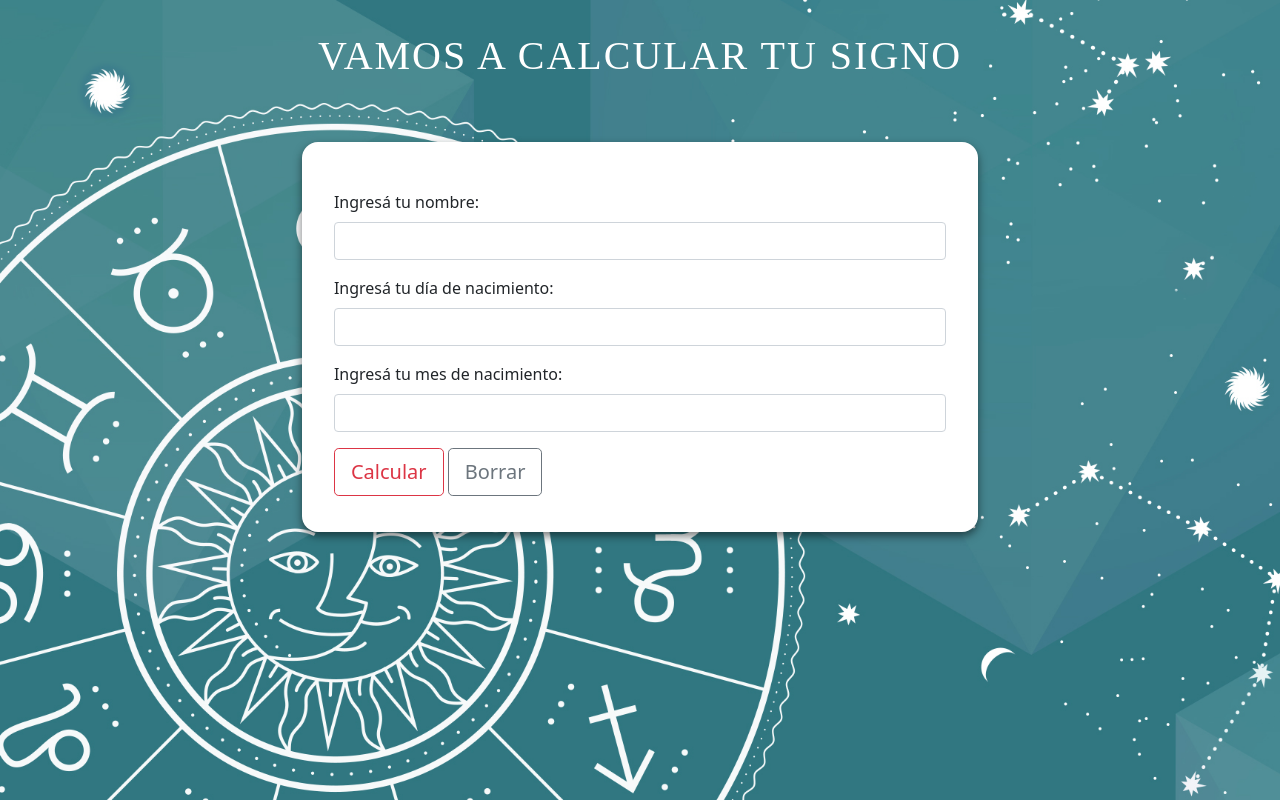
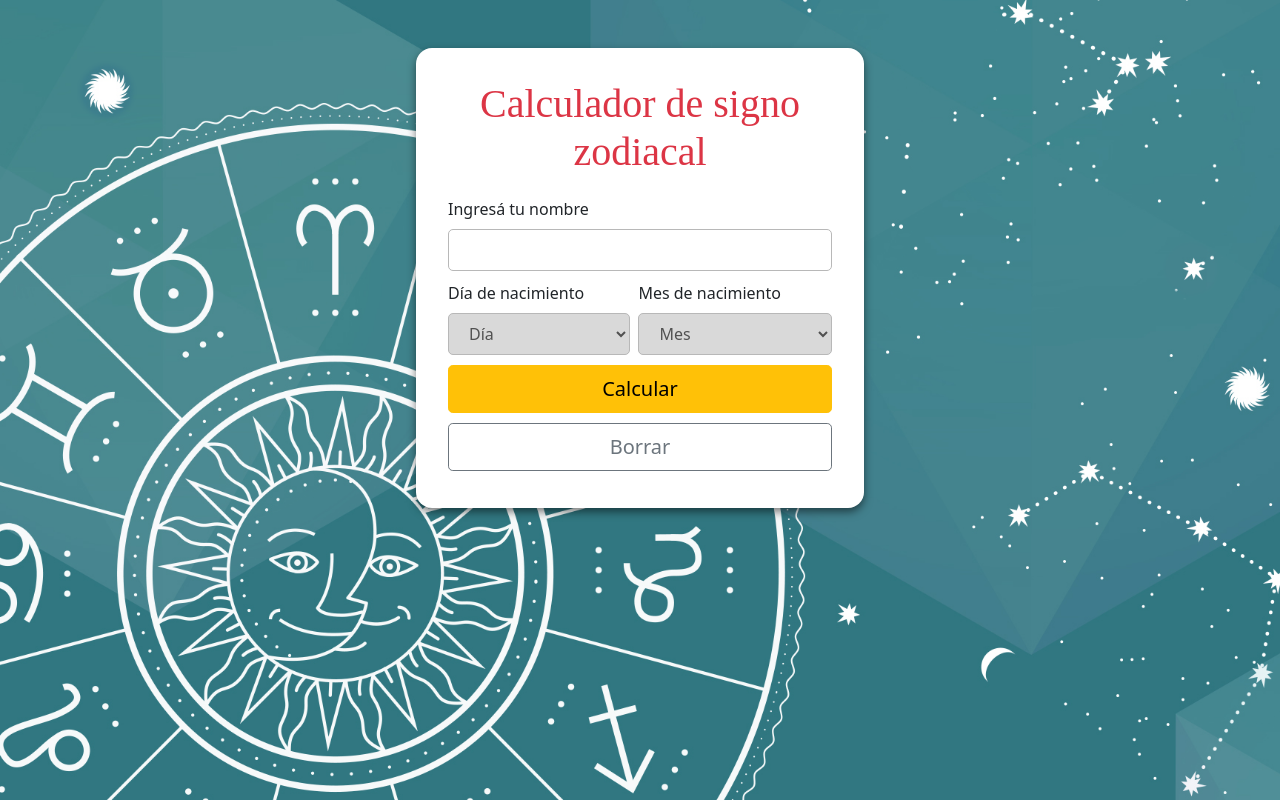
Before and after one commit to Manuhnz/Javascript, a plain HTML site: page index.html in a window 1280 px wide. Drawn offline with nearby package versions, Linux system fonts and the light colour scheme; a web font is replaced by a local one.

Commit message:
librerias

```diff
--- a/css/styles.css
+++ b/css/styles.css
@@ -21,20 +21,42 @@ main {
     width: 100%;
 }
 
-.titulo {
-    color: white;
-    text-transform: uppercase;
-    font-family: anton;
-    letter-spacing: 2px;
-    padding: 2rem;
-    z-index: 2;
+h1 {
+    color: #dc3545;
+    margin-bottom: 1rem;
+    font-family: pinecone-mvb-rough2;
+    font-weight: 400;
 }
 
-.formIngreso, .formSigno {
-    height: 90%;
-    padding: 3rem 2rem;
-    margin: 1rem;
+.formulario {
+    width: 28rem;
+    padding: 2rem;
+    margin-top: 3rem;
     background-color: white;
     border-radius: 1rem;
     filter: drop-shadow(0px 4px 4px rgba(0, 0, 0, 0.5));
 }
+
+input, select {
+    width: 100%;
+    padding: 8px 16px;
+    border-radius: 5px;
+    border:1px solid #b8b8b8;
+    color:#515151;
+}
+.inputDia, .inputMes {
+    background-color: #d9d9d9;
+}
+.btn {
+    margin: 5px 0;
+}
+
+.inputBox {
+    display: block;
+    padding: 5px 0;
+}
+
+.flexBox {
+    display: flex;
+    gap: 0.5rem;
+}
--- a/index.html
+++ b/index.html
@@ -5,37 +5,37 @@
     <meta charset="UTF-8">
     <meta http-equiv="X-UA-Compatible" content="IE=edge">
     <meta name="viewport" content="width=device-width, initial-scale=1.0">
-    <link rel="stylesheet" href="https://use.typekit.net/oik1knh.css">
-    <link href="https://cdn.jsdelivr.net/npm/bootstrap@5.0.2/dist/css/bootstrap.min.css" rel="stylesheet"
-        integrity="sha384-EVSTQN3/azprG1Anm3QDgpJLIm9Nao0Yz1ztcQTwFspd3yD65VohhpuuCOmLASjC" crossorigin="anonymous">
+    <link rel="stylesheet" href="https://use.typekit.net/yyf0xwx.css">
+    <link href="https://cdn.jsdelivr.net/npm/bootstrap@5.0.2/dist/css/bootstrap.min.css" rel="stylesheet" integrity="sha384-EVSTQN3/azprG1Anm3QDgpJLIm9Nao0Yz1ztcQTwFspd3yD65VohhpuuCOmLASjC" crossorigin="anonymous">
     <title>Signos Zodiacales</title>
     <link rel="stylesheet" href="./css/styles.css">
 </head>
 
 <body>
     <main >
-        <div class="titulo">
-            <h1>Vamos a calcular tu signo</h1>
-        </div>
-
-        <div class="formSigno">
+        <div class="formulario">
+            <h1 class="text-center">Calculador de signo zodiacal</h1>
             <form id="form">
-                <div class="mb-3">
-                    <label for="exampleInputEmail1" class="form-label">Ingresá tu nombre:</label>
-                    <input id="nombre" class="form-control" type="text">
+                <div class="inputBox">
+                    <label class="form-label">Ingresá tu nombre</label>
+                    <input id="nombre" class="inputNombre" type="text">
                 </div>
-                <div class="mb-3">
-                    <label class="form-label">Ingresá tu día de nacimiento:</label>
-                    <input id="dia" class="form-control" type="number">
+                <div class="flexBox">
+                    <div class="inputBox">
+                        <label class="form-label">Día de nacimiento</label>
+                        <select id="dia" class="inputDia">
+                            <option value="dia" selected disabled>Día</option>
+                        </select>
+                    </div>
+                    <div class="inputBox">
+                        <label class="form-label">Mes de nacimiento</label>
+                        <select id="mes" class="inputMes">
+                            <option value="mes" selected disabled>Mes</option>
+                        </select>
+                    </div>
                 </div>
-                <div class="mb-3">
-                    <label for="exampleInputEmail1" class="form-label">Ingresá tu mes de nacimiento:</label>
-                    <input id="mes" class="form-control" type="number">
-                </div>
-                <div>
-                    <a id="btnCalcular" href="" type="submit" class="btn-lg btn btn-outline-danger">Calcular</a>
-                    <a id="btnBorrar" href="" type="submit" class="btn-lg btn btn-outline-secondary">Borrar</a>
-                </div>
+                <input type="submit" value="Calcular" class="btn-lg btn btn-warning" id="btnCalcular">
+                <input type="submit" value="Borrar" class="btn-lg btn btn-outline-secondary" id="btnBorrar">
             </form>
         </div>
     </main>
@@ -43,6 +43,7 @@
     <script src="https://cdn.jsdelivr.net/npm/bootstrap@5.0.2/dist/js/bootstrap.bundle.min.js"
         integrity="sha384-MrcW6ZMFYlzcLA8Nl+NtUVF0sA7MsXsP1UyJoMp4YLEuNSfAP+JcXn/tWtIaxVXM"
         crossorigin="anonymous"></script>
+    <script src="https://unpkg.com/sweetalert/dist/sweetalert.min.js"></script>
     <script src="./js/script.js"></script>
 </body>
 
--- a/js/script.js
+++ b/js/script.js
@@ -1,24 +1,68 @@
 const signos = [
-    {signo: 'Aries', fecha: ((dia >= 21 && mes == 3) || (dia <= 19 && mes == 4)), elemento: 'Fuego'},
-    {signo: 'Tauro', fecha: ((dia >= 20 && mes == 4) || (dia <= 20 && mes == 5)), elemento: 'Tierra'},
-    {signo: 'Géminis', fecha: ((dia >= 21 && mes == 5) || (dia <= 20 && mes == 6)), elemento: 'Aire'},
-    {signo: 'Cáncer', fecha: ((dia >= 21 && mes == 6) || (dia <= 22 && mes == 7)), elemento: 'Agua'},
-    {signo: 'Leo', fecha: ((dia >= 23 && mes == 7) || (dia <= 22 && mes == 8)), elemento: 'Fuego'},
-    {signo: 'Virgo', fecha: ((dia >= 23 && mes == 8) || (dia <= 22 && mes == 9)), elemento: 'Tierra'},
-    {signo: 'Libra', fecha: ((dia >= 23 && mes == 9) || (dia <= 22 && mes == 10)), elemento: 'Aire'},
+    {signo: 'Aries', fecha: ((dia >= 21 && mes == 03) || (dia <= 19 && mes == 04)), elemento: 'Fuego'},
+    {signo: 'Tauro', fecha: ((dia >= 20 && mes == 04) || (dia <= 20 && mes == 05)), elemento: 'Tierra'},
+    {signo: 'Géminis', fecha: ((dia >= 21 && mes == 05) || (dia <= 20 && mes == 06)), elemento: 'Aire'},
+    {signo: 'Cáncer', fecha: ((dia >= 21 && mes == 06) || (dia <= 22 && mes == 07)), elemento: 'Agua'},
+    {signo: 'Leo', fecha: ((dia >= 23 && mes == 07) || (dia <= 22 && mes == 08)), elemento: 'Fuego'},
+    {signo: 'Virgo', fecha: ((dia >= 23 && mes == 08) || (dia <= 22 && mes == 09)), elemento: 'Tierra'},
+    {signo: 'Libra', fecha: ((dia >= 23 && mes == 09) || (dia <= 22 && mes == 10)), elemento: 'Aire'},
     {signo: 'Escorpio', fecha: ((dia >= 23 && mes == 10) || (dia <= 21 && mes == 11)), elemento: 'Agua'},
     {signo: 'Sagitario', fecha: ((dia >= 22 && mes == 11) || (dia <= 21 && mes == 12)), elemento: 'Fuego'},
-    {signo: 'Capricornio', fecha: ((dia >= 22 && mes == 12) || (dia <= 19 && mes == 1)), elemento: 'Tierra'},
-    {signo: 'Acuario', fecha: ((dia >= 20 && mes == 1) || (dia <= 18 && mes == 2)), elemento: 'Aire'},
-    {signo: 'Piscis', fecha: ((dia >= 19 && mes == 2) || (dia <= 20 && mes == 3)), elemento: 'Agua'},
+    {signo: 'Capricornio', fecha: ((dia >= 22 && mes == 12) || (dia <= 19 && mes == 01)), elemento: 'Tierra'},
+    {signo: 'Acuario', fecha: ((dia >= 20 && mes == 01) || (dia <= 18 && mes == 02)), elemento: 'Aire'},
+    {signo: 'Piscis', fecha: ((dia >= 19 && mes == 02) || (dia <= 20 && mes == 03)), elemento: 'Agua'},
 ];
 
-let nombreUsuario = document.getElementById('nombre');
-let diaUsuario = document.getElementById('dia');
-let mesUsuario = document.getElementById('mes');
-let btnCalcular = document.getElementById('btnCalcular');
-let btnBorrar = document.getElementById('btnBorrar');
+const nombreUsuario = document.getElementById('nombre');
+      selectDia = document.querySelector('#dia');
+      selectMes = document.querySelector('#mes');
+      btnCalcular = document.getElementById('btnCalcular');
+      btnBorrar = document.getElementById('btnBorrar');
+      dias = ['01','02','03','04','05','06','07','08','09','10','11','12','13','14','15','16','17','18','19','20','21','22','23','24','25','26','27','28','29','30','31']
+      meses = ['01','02','03','04','05','06','07','08','09','10','11','12']
 
+function cargarSelect(array, select) {
+    array.forEach(element => {
+        let option = `<option>${element}</option>`
+        select.innerHTML += option;
+    })
+}
+
+cargarSelect(dias, selectDia);
+cargarSelect(meses, selectMes);
+
+btnCalcular.addEventListener('click', (event) => {
+    event.preventDefault();
+
+    const datos = {
+        nombre: nombreUsuario.value,
+        dia: selectDia.value,
+        mes: selectMes.value,
+    };
+    console.log(datos);
+
+    const signoTrue = signos.filter(function(datos) {
+        return signos.fecha == datos.dia && signos.fecha == datos.mes;
+    });
+    console.log(signoTrue);
+
+    //Comento esta parte hasta resolver el filtrado, una vez que eso funcione esto tambien deberia funcionar correctamente.
+
+    /* const encontrarSigno = signoTrue.find((signo) => signo.fecha == true);
+    console.log(encontrarSigno);
+
+    let signo = encontrarSigno.signo;
+    let elemento = encontrarSigno.elemento; */
+
+    swal({
+        title: "Bienvenido/a " + nombreUsuario.value +"!",
+        text: "Tu signo es ",
+        icon: "success",
+        button: "OK",
+      });
+})
+
+/*
 btnCalcular.addEventListener('click',()=>{
     localStorage.setItem('Nombre',nombreUsuario.value);
     localStorage.setItem('Dia de nacimiento',diaUsuario.value);
@@ -31,17 +75,6 @@ btnCalcular.addEventListener('click',()=>{
 btnBorrar.addEventListener('click',()=>{
     sessionStorage.clear();
     localStorage.clear();
-});
 
-const fechaUsuario = [
-    dia = parseInt(diaUsuario),
-    mes = parseInt(mesUsuario)
-];
-
-const signoTrue = signos.filter(function(fechaUsuario){
-    return signos.fecha == fechaUsuario.dia && signos.fecha == fechaUsuario.mes;
-});
-/*
-const encontrarSigno = signoTrue.find((signo) => signo.fecha == true);
-let signo = encontrarSigno.signo;
-let elemento = encontrarSigno.elemento; */
+    swal("Datos borrados");
+}); */
```
